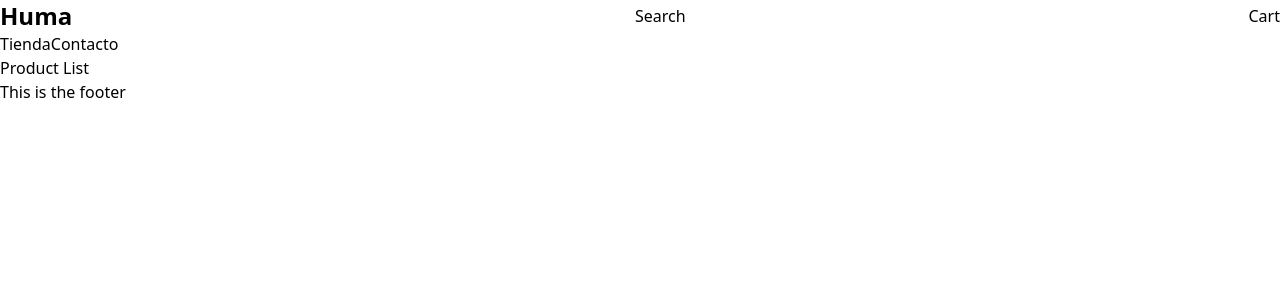
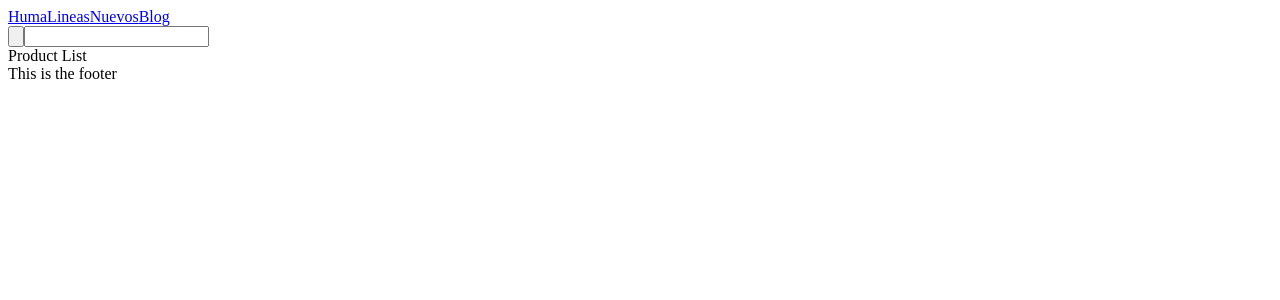
Before and after one commit to ricardorojass/huma, a React app in the folder frontend/: page / in a window 1280 px wide. Shown: the top 300 px of the page. Built offline with nearby package versions, Linux system fonts and the light colour scheme.

Commit message:
remove tailwindcss

```diff
--- a/frontend/package.json
+++ b/frontend/package.json
@@ -49,7 +49,6 @@
     "source-map-loader": "^4.0.1",
     "style-loader": "^3.3.1",
     "styled-components": "^5.3.6",
-    "tailwindcss": "^3.2.4",
     "touch": "^3.1.0",
     "webpack": "^5.75.0",
     "webpack-cli": "^5.0.1",
--- a/frontend/src/components/Header.jsx
+++ b/frontend/src/components/Header.jsx
@@ -17,22 +17,28 @@ function Header({title}) {
 
   return (
     <>
-      <header className="bg-indigo">
-        <div className="flex justify-between items-center">
-          <h2 className="text-2xl font-bold">{title}</h2>
-          <button variant='secondary' onClick={() => alert('search clicked')}>
-            {/* <Search  size='25'/> */}Search
-          </button>
-          <button variant='secondary' onClick={() => alert('cart clicked')}>
-            {/* <Cart3  size='25'/> */}Cart
-          </button>
+      <header className="">
+        <div className="">
+          <nav className="">
+            <a href="/shop" className="">Huma</a>
+            <a href="#" className="">Lineas</a>
+            <a href="#" className="">Nuevos</a>
+            <a href="#" className="">Blog</a>
+          </nav>
+          <div className="">
+            <div className="">
+              <div className="">
+                <button type="submit" className="">
+                  <svg xmlns="http://www.w3.org/2000/svg" viewBox="0 0 17 17" className="fill-current w-4 h-4 object-contain">
+                    <path d="M16.3 14.2L11.9 10.6C12.7 9.5 13.2 8.1 13.2 6.6 13.2 3 10.2 0 6.6 0 3 0 0 3 0 6.6 0 10.3 3 13.2 6.6 13.2 8.1 13.2 9.5 12.7 10.6 11.9L14.1 16.4C15 17.3 16 17.1 16.6 16.4 17.1 15.7 17.2 15 16.3 14.2ZM6.6 11.2C4.1 11.2 2 9.1 2 6.6 2 4.1 4.1 2 6.6 2 9.1 2 11.2 4.1 11.2 6.6 11.2 9.1 9.1 11.2 6.6 11.2Z"></path>
+                  </svg>
+                </button>
+                <input className="" type="text" />
+              </div>
+            </div>
+          </div>
         </div>
       </header>
-      <div>
-        <Link to="/tienda">Tienda</Link>
-        <Link to="/contacto">Contacto</Link>
-
-      </div>
     </>
   )
 }
--- a/frontend/src/styles/_common.scss
+++ b/frontend/src/styles/_common.scss
@@ -0,0 +1,7 @@
+.wrap {
+  max-width: 1800px;
+}
+
+input, select, textarea {
+  color: 'rgb(56,47,45, 1)';
+}
--- a/frontend/src/styles/application.scss
+++ b/frontend/src/styles/application.scss
@@ -1,4 +1 @@
-@import "tailwindcss/base";
-@import "tailwindcss/components";
-@import "tailwindcss/utilities";
 @import "common";
--- a/frontend/tailwind.config.js
+++ /dev/null
@@ -1,19 +0,0 @@
-/** @type {import('tailwindcss').Config} */
-module.exports = {
-  content: ["./src/**/*.{js,jsx}"],
-  theme: {
-    extend: {
-      colors: {
-        purple: {
-          default: '#B5AED5',
-          darker1: '#968FB5',
-          darker2 : '#5C558B'
-        },
-        yellow: {
-          default: '#FFCB57'
-        }
-      }
-    },
-  },
-  plugins: [],
-}
--- a/frontend/webpack.config.js
+++ b/frontend/webpack.config.js
@@ -1,6 +1,5 @@
 const path = require('path');
 const autoprefixer = require('autoprefixer');
-const tailwindcss = require('tailwindcss');
 const HtmlWebPackPlugin = require("html-webpack-plugin");
 const MiniCssExtractPlugin = require('mini-css-extract-plugin');
 const CopyWebpackPlugin = require('copy-webpack-plugin');
@@ -75,7 +74,7 @@ module.exports = {
             loader: 'postcss-loader',
             options: {
               postcssOptions: {
-                plugins: [ autoprefixer(), tailwindcss(), 'postcss-import' ]
+                plugins: [ autoprefixer(), 'postcss-import' ]
               }
             },
           },
```
